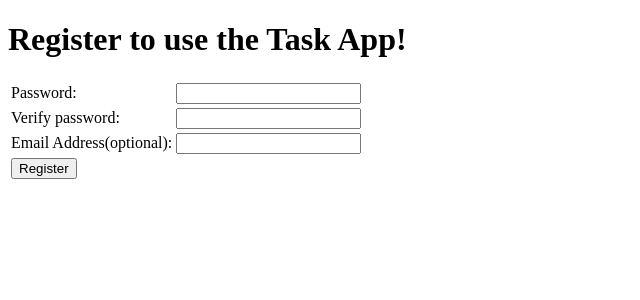
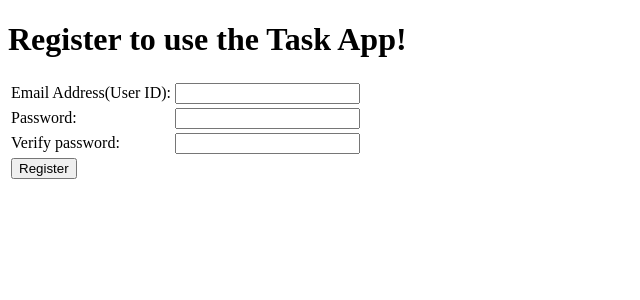
Before and after one commit to alarconm/get-it-done, a Flask app: page /register in a window 1280 px wide. Shown: the top 300 px of the page, without its empty margins (0-640 px from the left). Run offline with Flask 2, Linux system fonts and the light colour scheme.

Commit message:
added login and register handlers with database duplicate verification checking

```diff
--- a/main.py
+++ b/main.py
@@ -31,15 +31,47 @@ class User(db.Model):
         self.password = password
 
 
-@app.route('/login')
+@app.route('/login', methods=['POST', 'GET'])
 def login():
     '''Display login page to the user'''
+
+    if request.method == 'POST':
+        email = request.form['email']
+        password = request.form['password']
+        user = User.query.filter_by(email=email).first()
+        if user and user.password == password:
+# TODO - "remember" that the user has logged in
+            return redirect('/')
+        else:
+# TODO - explain why the login failed
+            pass
+
     return render_template('login.html')
 
 
-@app.route('/register')
+@app.route('/register', methods=['POST', 'GET'])
 def register():
     '''Display registration page to the user'''
+
+    if request.method == 'POST':
+        email = request.form['email']
+        password = request.form['password']
+        verify = request.form['verify']
+
+#TODO - add validation
+
+        existing_user = User.query.filter_by(email=email).first()
+        if not existing_user:
+            new_user = User(email, password)
+            db.session.add(new_user)
+            db.session.commit()
+# TODO -"remember" the user
+            return redirect('/')
+        else:
+# TODO - user response messaging
+            return '<h1>Duplicate user</h1>'
+
+
     return render_template('register.html')
 
 
--- a/templates/register.html
+++ b/templates/register.html
@@ -5,16 +5,16 @@
     <form action='/register' method="post">
         <table>
             <tr>
+                <td><label for="email">Email Address(User ID):</label></td>
+                <td><input type="text" name="email" value='{{email}}' />
+            </tr>
+            <tr>
                 <td><label for="password">Password:</label></td>
                 <td><input type="text" name="password" />
             </tr>
             <tr>
                 <td><label for="password_check">Verify password:</label></td>
-                <td><input type="text" name="password_check" />
-            </tr>
-            <tr>
-                <td><label for="email">Email Address(optional):</label></td>
-                <td><input type="text" name="email" value='{{email}}' />
+                <td><input type="text" name="verify" />
             </tr>
             <tr>
                 <td><input type="submit" value="Register" /></td>
```
Also changed, not shown: templates/login.html (+5 -5 lines).
